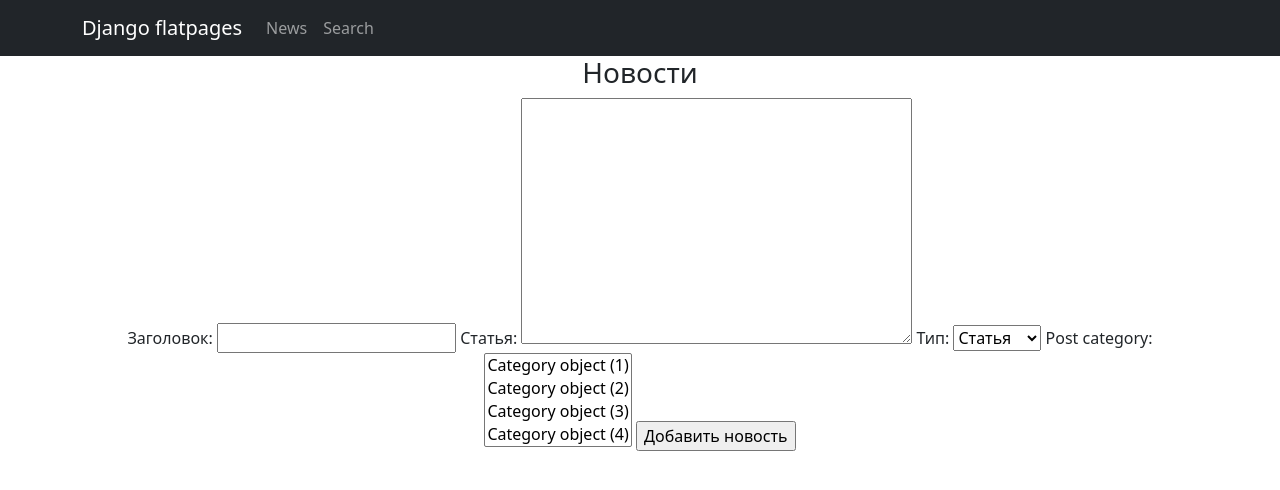
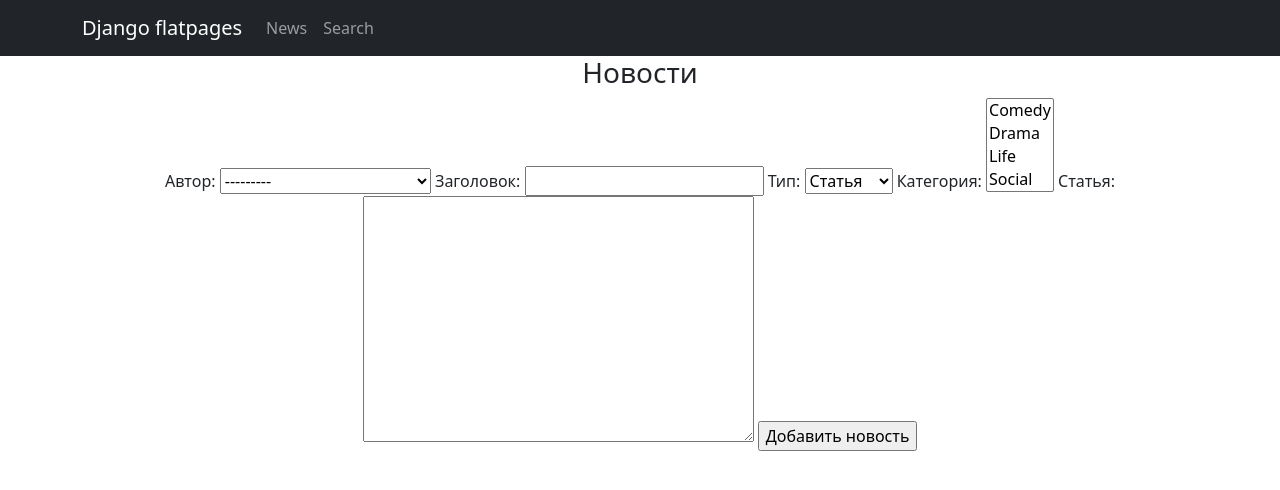
Before and after one commit to MargaritaYarosnenkoVl/NewsPortal, a Django app: page /news/add/ in a window 1280 px wide. Shown: the top 490 px of the page. Run offline with Django 4.2, Linux system fonts and the light colour scheme; data comes from the database, SQL or seed files in the repository; both versions use the stored data as it was after the commit; parts of the project's set-up code (start-up, migrations or seed data) failed here and were passed over; some libraries are stand-ins or nearby versions.

Commit message:
Добавила задание D7.4 (итоговое)

```diff
--- a/NewsPaper/news/forms.py
+++ b/NewsPaper/news/forms.py
@@ -1,19 +1,18 @@
 from django.forms import ModelForm, HiddenInput, CharField, Textarea
-
 from django.utils.translation import gettext_lazy as _
-from .models import Post
+from .models import Post, Category
 
 
 class PostForm(ModelForm):
+
     header_post = CharField(label='Заголовок', min_length=5)
     text_post = CharField(label='Статья', min_length=10, widget=Textarea)
 
     class Meta:
         model = Post
-        fields = ['post_author', 'header_post', 'text_post', 'news_post', 'post_category']
-        widgets = {
-            'post_author': HiddenInput(),
-        }
+        fields = ['post_author', 'header_post', 'news_post', 'post_category', 'text_post']
         labels = {
             'news_post': _('Тип'),
+            'post_category': _('Категория'),
+            'post_author': _('Автор'),
         }
--- a/NewsPaper/news/models.py
+++ b/NewsPaper/news/models.py
@@ -1,7 +1,6 @@
 from django.db import models
 from django.contrib.auth.models import User
 from django.db.models import Sum
-
 
 
 class Author(models.Model):
@@ -21,6 +20,9 @@ class Author(models.Model):
 
 class Category(models.Model):
     name_category = models.CharField(max_length=255, unique=True)
+
+    def __str__(self):
+        return self.name_category
 
 
 class Post(models.Model):
@@ -52,9 +54,6 @@ class Post(models.Model):
     def preview(self):
         return self.text_post[:124] + '...'
 
-    def __str__(self):
-        return self.post_author.author_user.username
-
     def get_absolute_url(self):
         return f'/news/{self.id}'
 
--- a/NewsPaper/news/views.py
+++ b/NewsPaper/news/views.py
@@ -1,5 +1,5 @@
 from django.views.generic import ListView, DetailView, CreateView, UpdateView, DeleteView
-from .models import Post
+from .models import Post, Category
 from .filters import SearchFilter
 from .forms import PostForm
 
@@ -23,6 +23,7 @@ class Search(ListView):
         context = super().get_context_data(**kwargs)
         context['filter'] = SearchFilter(self.request.GET,
                                          queryset=self.get_queryset())
+        context['categories'] = Category.objects.all()
         return context
 
 
--- a/NewsPaper/templates/news.html
+++ b/NewsPaper/templates/news.html
@@ -1,16 +1,13 @@
 {% extends 'flatpages/default.html' %}
-
 {% load censor %}
 
 {% block title %}
 News
 {% endblock title %}
 
-
 {% block content %}
 <h1>Все новости: {{ news|length }}</h1>
 <hr>
-
 {% if news %}
       <table>
            <tr>
@@ -27,13 +24,13 @@ News
                <td>{{ post.header_post|censor }}</td>
                <td>{{ post.post_data|date:'d M Y'}}</td>
                <td>{{ post.text_post|truncatechars:20|censor }}</td>
-
            </tr>
            {% endfor %}
        </table>
    {% else %}
        <h2>Новостей нет!</h2>
    {% endif %}
+
 <a href="{% url 'add' %}">Добавить новую статью</a> <br>
 
 {% if is_paginated %}
```
Also changed, not shown: NewsPaper/templates/edit.html (deleted, +0 -10 lines), NewsPaper/db.sqlite3.
